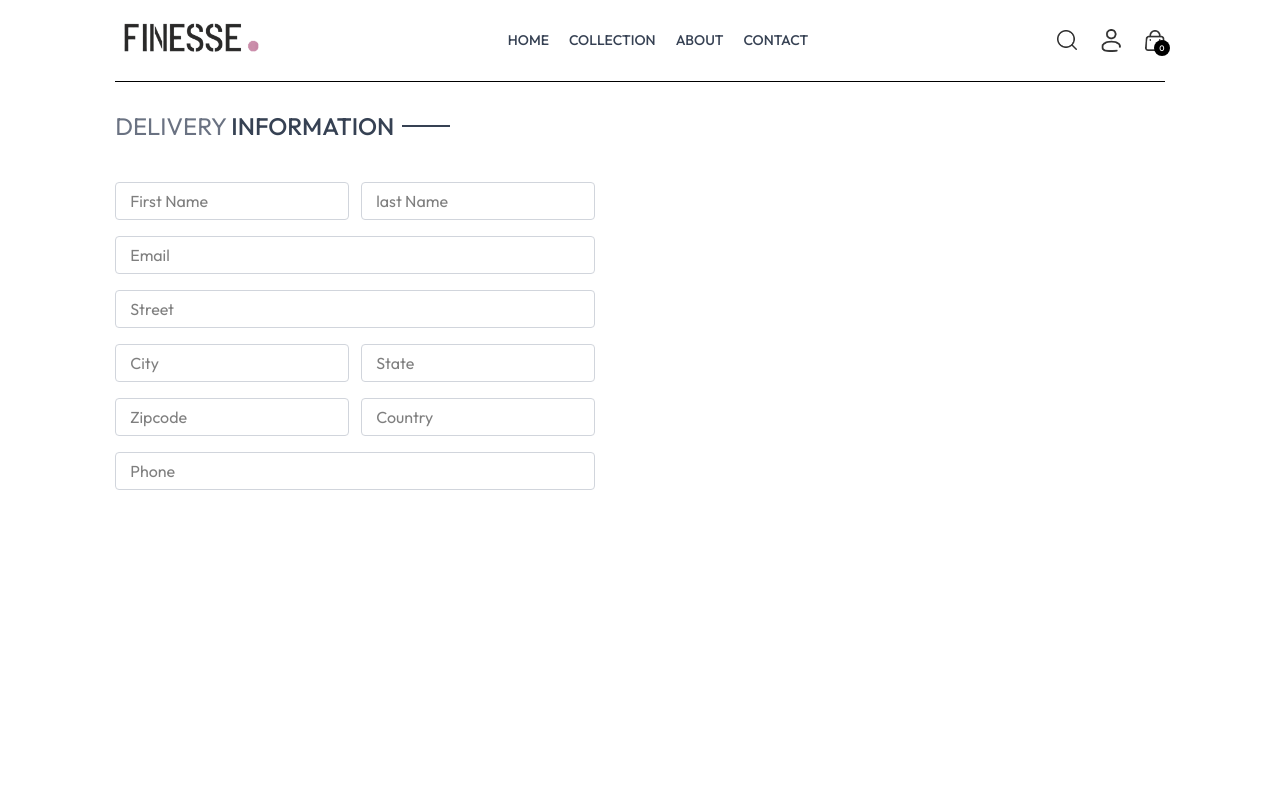
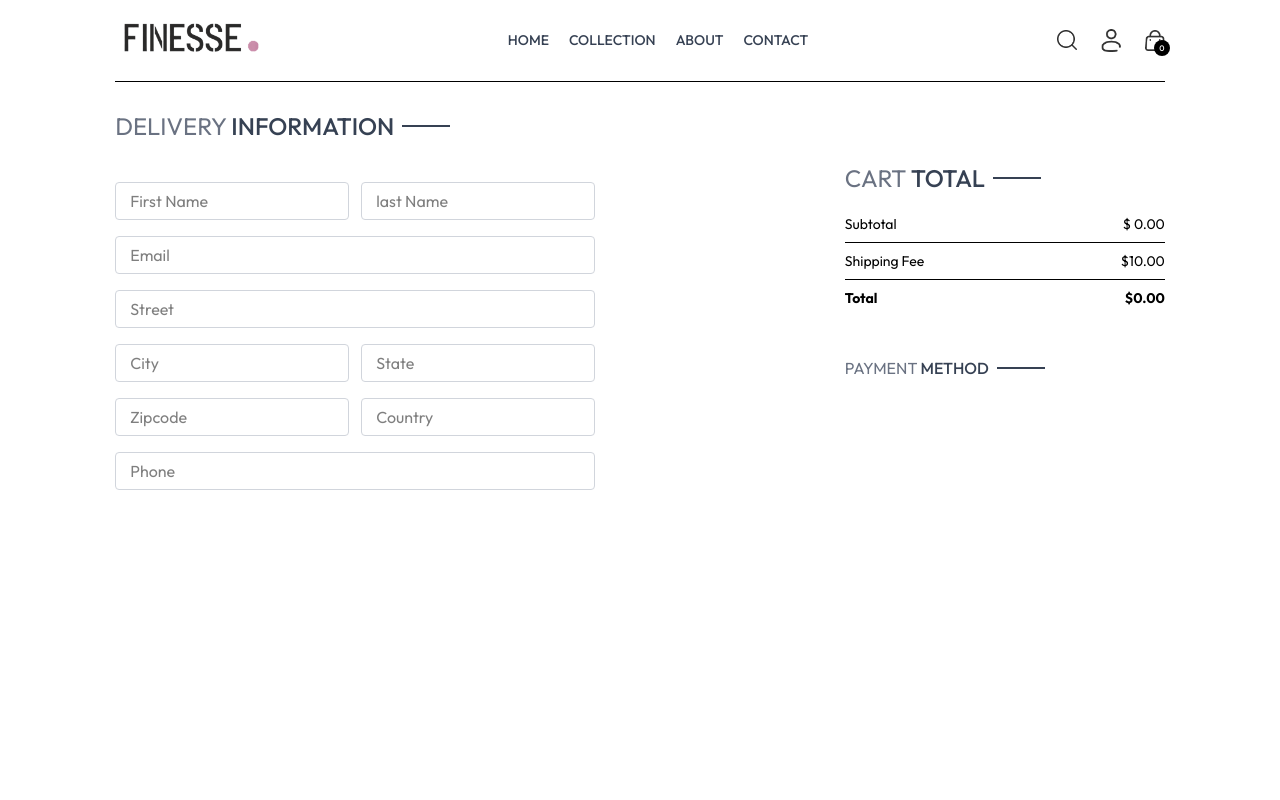
Before and after one commit to ZaryabAsifKhan/Ecommerce-App, a React (Vite) app in the folder frontend/: page /place-order in a window 1280 px wide. Shown: the top 800 px of the page. Built offline with nearby package versions, Linux system fonts and the light colour scheme.

Commit message:
4:25:26 completed

```diff
--- a/frontend/src/context/ShopContext.jsx
+++ b/frontend/src/context/ShopContext.jsx
@@ -1,96 +1,84 @@
-import { Children, createContext, useEffect, useState } from "react";
-import {products} from '../assets/assets'
+import { createContext, useEffect, useState } from "react";
+import { products } from '../assets/assets';
 import { toast } from "react-toastify";
 import { useNavigate } from "react-router-dom";
 
-export const ShopContext = createContext()
+export const ShopContext = createContext();
 
-const ShopContextProvider = (props)=> {
-
-     const currency = '$'
-     const shipping = 10
-
+const ShopContextProvider = (props) => {
+    const currency = '$';
+    const shipping = 10;
     const [search, setSearch] = useState('');
     const [showSearch, setShowSearch] = useState(false);
     const [cartItems, setCartItems] = useState({});
-     const navigate = useNavigate()
-
+    const navigate = useNavigate();
 
     const addToCart = async (itemId, size) => {
-
-          if(!size){
+        if (!size) {
             toast.error('Please select a size');
             return;
         }
         let cartData = structuredClone(cartItems);
-     if(cartData[itemId]){
-          if(cartData[itemId][size]){
+        if (cartData[itemId]) {
+            if (cartData[itemId][size]) {
                 cartData[itemId][size] += 1;
-          }
-           else {
+            } else {
                 cartData[itemId][size] = 1;
             }
-
-     }
-     else{
+        } else {
             cartData[itemId] = {};
             cartData[itemId][size] = 1;
         }
         setCartItems(cartData);
-     }
+    };
 
     const getCartCount = () => {
         let totalCount = 0;
-          for( const items in cartItems){
-               for( const item in cartItems[items]){
-                    try{
-                         if(cartItems[items][item] > 0){
+        for (const items in cartItems) {
+            for (const item in cartItems[items]) {
+                try {
+                    if (cartItems[items][item] > 0) {
                         totalCount += cartItems[items][item];
                     }
-                    }
-                    catch(error){}
-
+                } catch (error) {}
             }
         }
         return totalCount;
+    };
+
+    const updateQuantity = async (itemId, size, quantity) => {
+        let cartData = structuredClone(cartItems);
+        cartData[itemId][size] = quantity;
+        setCartItems(cartData);
+    };
+
+    const getCartAmount = () => {
+        let totalAmount = 0;
+        for (let items in cartItems) {
+            let itemsInfo = products.find((product) => product._id === items);
+            for (let item in cartItems[items]) {
+                try {
+                    if (cartItems[items][item] > 0) {
+                        totalAmount += itemsInfo.price * cartItems[items][item];
                     }
-
-     const updateQuantity = async(itemId,  size, quantity) => {
-     let cartData = structuredClone(cartItems)
-
-     cartData[itemId][size]= quantity
-     setCartItems(cartData)
- }
-
-     const getCartAmount =  () =>{
-          let totalAmount = 0;
-          for(let items in cartItems){
-               let itemsInfo = products.find((products)=> products._id === items);
-               for(let item in cartItems[items]){
-                    try{
-                         if(cartItems[items][item]){
-                              totalAmount += itemsInfo.price * cartItems[items][item]
-                         }
-                    }
-                    catch (err){
-
-                    }
+                } catch (err) {}
             }
         }
         return totalAmount;
-     }
+    };
 
-     const value ={
+    const value = {
         products, currency, shipping,
-        search, setSearch , showSearch, setShowSearch,
+        search, setSearch, showSearch, setShowSearch,
         cartItems, addToCart,
         getCartCount, updateQuantity, getCartAmount, navigate
-     }
+    };
 
     return (
         <ShopContext.Provider value={value}>
             {props.children}
         </ShopContext.Provider>
-     )
-}
+    );
+};
+
 export default ShopContextProvider;
--- a/frontend/src/pages/PlaceOrder.jsx
+++ b/frontend/src/pages/PlaceOrder.jsx
@@ -1,5 +1,7 @@
 import React from 'react'
 import Title from '../components/Title'
+import CartTotal from '../components/CartTotal'
+import { assets } from '../assets/assets'
 
 const PlaceOrder = () => {
   return (
@@ -27,8 +29,13 @@ const PlaceOrder = () => {
       </div>
 
       {/* ----------------Right Side---------------- */}
-      <div>
-
+      <div className='mt-8'>
+        <div className='mt-8 min-w-80'>
+          <CartTotal/>
+        </div>
+        <div className='mt-12'>
+        <Title text1={"PAYMENT"} text2={"METHOD"}/>
+        </div>
       </div>
     </div>
   )
```
Lines whose indentation alone changed are shown as unchanged.
